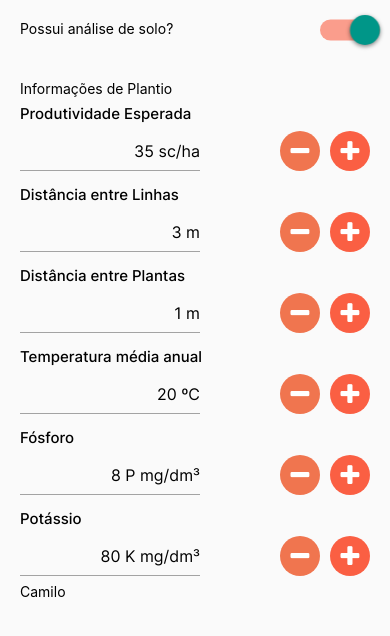
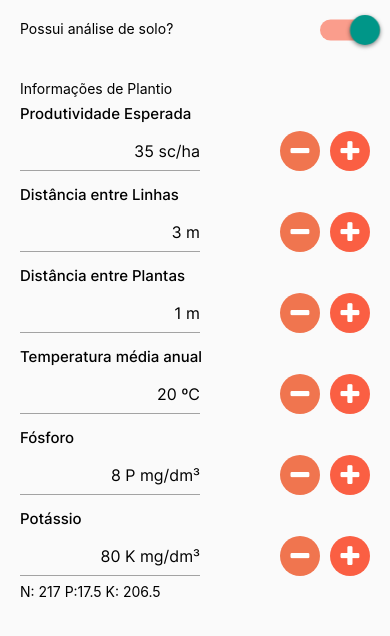
Before and after one commit to camilocoelhogomes/insumos_react_native, a React Native app: screen / in a window 390 px wide. Shown: the top 636 px of the page. Built offline with nearby package versions, Linux system fonts and the light colour scheme.

Commit message:
adjust the macronutrients based in productivity

```diff
--- a/src/pages/MacroNutrients/MacroNutrients.js
+++ b/src/pages/MacroNutrients/MacroNutrients.js
@@ -3,6 +3,7 @@ import { StyleSheet, Text, View, TextInput } from 'react-native';
 import { macroNutrientsInputs } from '../../DataBase/coffeeInputs';
 import InputField from '../../components/InputField';
 import MacroNutrientsOutputs from './MacroNutrientsOutput';
+
 const MacroNutrients = () => {
     const [macroNutrientsValues, setMacroNutrientsValues] = useState([...macroNutrientsInputs]);
 
@@ -19,7 +20,7 @@ const MacroNutrients = () => {
                     />
                 )
             }
-            <MacroNutrientsOutputs />
+            <MacroNutrientsOutputs macroNutrientsValues={macroNutrientsValues} />
         </View>
     )
 }
--- a/src/pages/MacroNutrients/MacroNutrientsOutput.js
+++ b/src/pages/MacroNutrients/MacroNutrientsOutput.js
@@ -1,12 +1,26 @@
-import React from 'react';
+import React, { useEffect, useState } from 'react';
 import { StyleSheet, View, Text } from 'react-native';
+import { coffeeMacroCalculation } from '../../DataBase/coffeeMacroCalculation';
+const MacroNutrientsOutputs = ({ macroNutrientsValues }) => {
+    const [
+        productivity,
+        distanceLines,
+        distancePlants,
+        temperature,
+        phosphor,
+        potassium
+    ] = macroNutrientsValues
 
-const MacroNutrientsOutputs = ({ macroNutrientsValues }) => {
+    const [output, setOutput] = useState(coffeeMacroCalculation({ productivity: productivity.value }));
+
+    useEffect(() => {
+        setOutput(coffeeMacroCalculation({ productivity: productivity.value }))
+    }, [macroNutrientsValues])
 
     return (
         <View>
             <Text>
-                Camilo
+                N: {output[0]} P:{output[1]} K: {output[2]}
             </Text>
         </View>
     )
```
